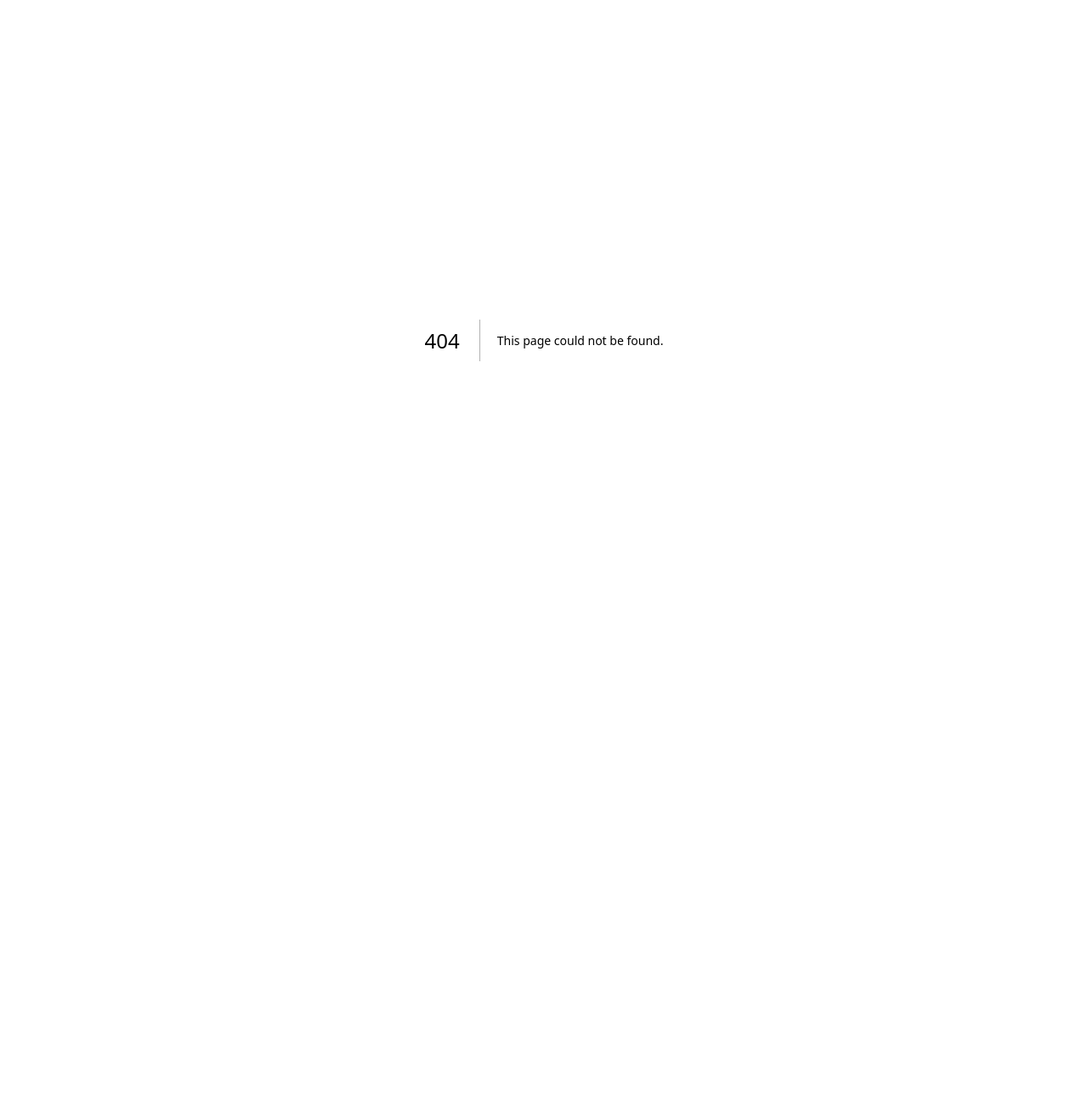
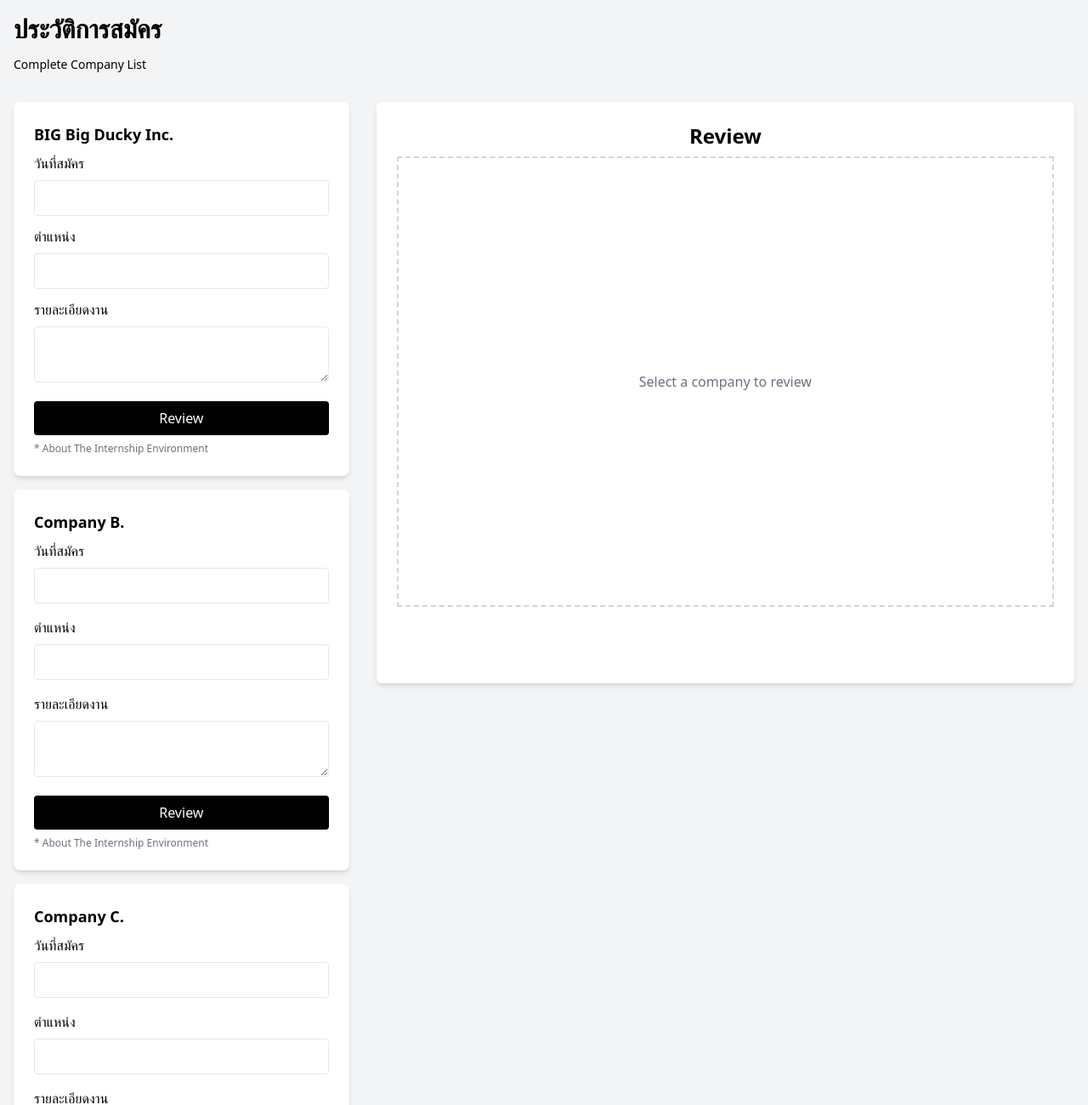
Before and after one commit to YoSirawit/ZeroStep, a Next.js app: page /history in a window 1280 px wide. Before the commit this address had no page. Shown: the top 1300 px of the page at 85% size. Before the commit the page ends 800 px from the top, so only its background shows below. Built offline with nearby package versions, Linux system fonts and the light colour scheme.

Commit message:
Create page.jsx

```diff
--- /dev/null
+++ b/app/history/page.jsx
@@ -0,0 +1,87 @@
+"use client";
+
+import React from 'react'
+
+const history = () => {
+  return (
+    <div>
+          <div className="min-h-screen bg-gray-100 flex items-center justify-center p-4">
+        <div className="max-w-7xl w-full">
+          {/* Title */}
+          <h1 className="text-left text-3xl font-bold mb-8">
+            ประวัติการสมัคร <br /> <span className="text-sm font-normal">Complete Company List</span>
+          </h1>
+
+          <div className="grid sm:grid-cols-3 gap-8">
+            {/* Company Cards */}
+            <div className="md:col-span-1 space-y-4">
+              {/* Big Big Ducky Inc. */}
+              <div className="bg-white p-6 shadow-md rounded-lg">
+                <h2 className="font-semibold mb-2 text-lg">BIG Big Ducky Inc.</h2>
+                <form>
+                  <label className="block mb-2">วันที่สมัคร</label>
+                  <input className="w-full mb-3 p-2 border rounded" type="text" />
+
+                  <label className="block mb-2">ตำแหน่ง</label>
+                  <input className="w-full mb-3 p-2 border rounded" type="text" />
+
+                  <label className="block mb-2">รายละเอียดงาน</label>
+                  <textarea className="w-full p-2 border rounded"></textarea>
+                </form>
+                <button className="bg-black text-white py-2 px-4 mt-4 w-full rounded">Review</button>
+                <p className="text-gray-500 text-xs mt-2">* About The Internship Environment</p>
+              </div>
+
+              {/* Company B */}
+              <div className="bg-white p-6 shadow-md rounded-lg">
+                <h2 className="font-semibold mb-2 text-lg">Company B.</h2>
+                <form>
+                  <label className="block mb-2">วันที่สมัคร</label>
+                  <input className="w-full mb-4 p-2 border rounded" type="text" />
+
+                  <label className="block mb-2">ตำแหน่ง</label>
+                  <input className="w-full mb-4 p-2 border rounded" type="text" />
+
+                  <label className="block mb-2">รายละเอียดงาน</label>
+                  <textarea className="w-full p-2 border rounded"></textarea>
+                </form>
+                <button className="bg-black text-white py-2 px-4 mt-4 w-full rounded">Review</button>
+                <p className="text-gray-500 text-xs mt-2">* About The Internship Environment</p>
+              </div>
+
+              {/* Company C */}
+              <div className="bg-white p-6 shadow-md rounded-lg">
+                <h2 className="font-semibold mb-2 text-lg">Company C.</h2>
+                <form>
+                  <label className="block mb-2">วันที่สมัคร</label>
+                  <input className="w-full mb-4 p-2 border rounded" type="text" />
+
+                  <label className="block mb-2">ตำแหน่ง</label>
+                  <input className="w-full mb-4 p-2 border rounded" type="text" />
+
+                  <label className="block mb-2">รายละเอียดงาน</label>
+                  <textarea className="w-full p-2 border rounded"></textarea>
+                </form>
+                <button className="bg-black text-white py-2 px-4 mt-4 w-full rounded">Review</button>
+                <p className="text-gray-500 text-xs mt-2">* About The Internship Environment</p>
+              </div>
+            </div>
+
+            {/* Review Section */}
+            <div className="md:col-span-2">
+              <div className="bg-white p-6 shadow-md rounded-md h-1/2">
+                <h2 className="text-center font-semibold text-2xl mb-2">Review</h2>
+                {/* This is the review section, which can be populated based on selection */}
+                <div className="h-5/6 border-dashed border-2 border-gray-300 flex items-center justify-center text-gray-500">
+                  Select a company to review
+                </div>
+              </div>
+            </div>
+          </div>
+        </div>
+      </div>
+    </div>
+  )
+}
+
+export default history
```
